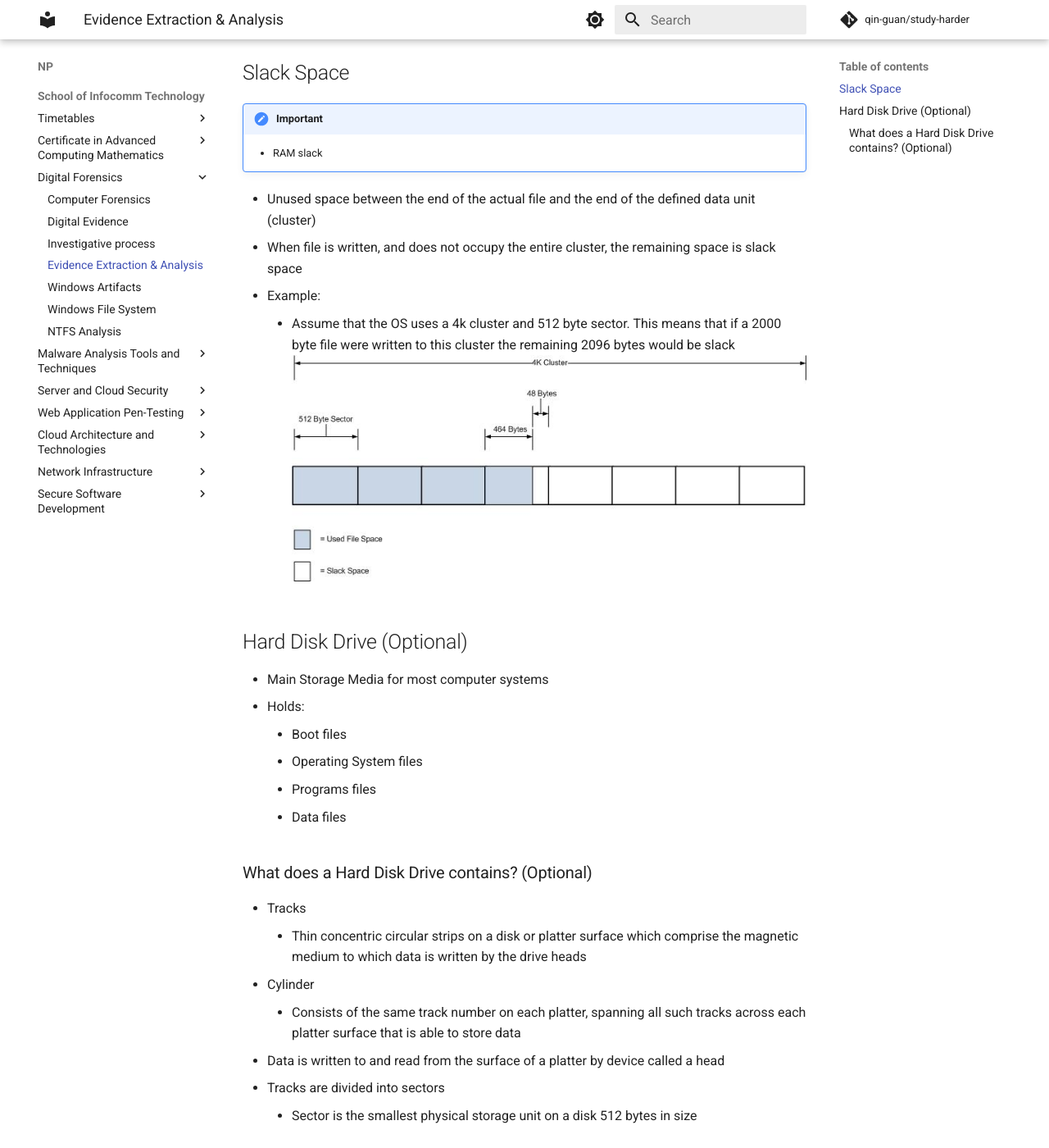
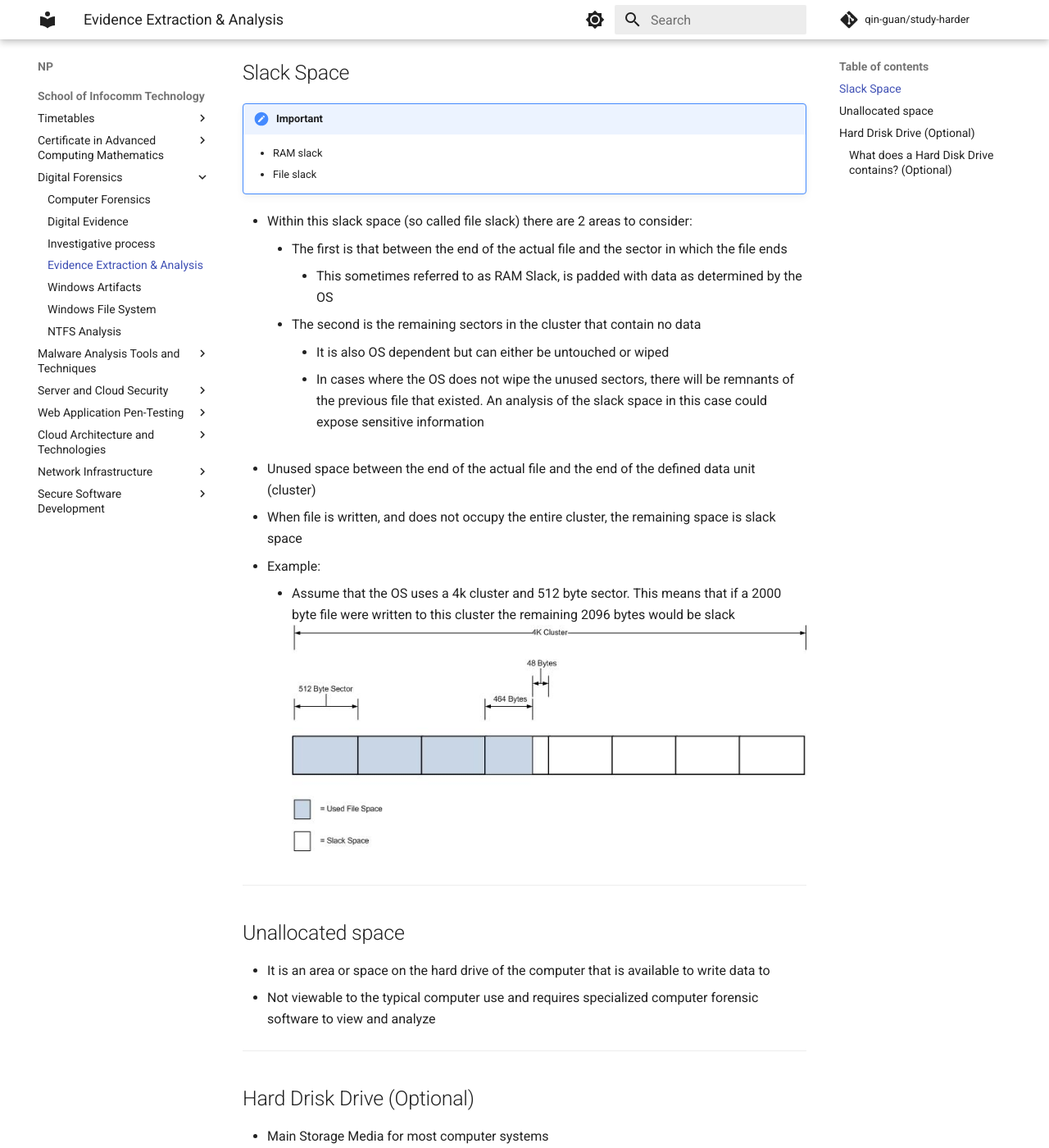
Before and after one commit to qin-guan/study-harder, an MkDocs documentation site: the page built from docs/np/ict/df/3-evidence-extraction-n-analysis.md, in a window 1280 px wide and 1400 px high, scrolled down 281 px. Shown: the whole window at 82% size. Built offline with MkDocs 1.6.1 and Material for MkDocs 9.7.7, drawn with Linux system fonts in a browser that asks for light colours; comment, search, counter and statistics services are not loaded.

Commit message:
Week 3 Evidence Extraction & Analysis - WIP 1.1

```diff
--- a/docs/np/ict/df/3-evidence-extraction-n-analysis.md
+++ b/docs/np/ict/df/3-evidence-extraction-n-analysis.md
@@ -8,6 +8,14 @@
 !!! important
 
     * RAM slack
+    * File slack
+
+- Within this slack space (so called file slack) there are 2 areas to consider:
+  - The first is that between the end of the actual file and the sector in which the file ends
+    - This sometimes referred to as RAM Slack, is padded with data as determined by the OS
+  - The second is the remaining sectors in the cluster that contain no data
+    - It is also OS dependent but can either be untouched or wiped
+    - In cases where the OS does not wipe the unused sectors, there will be remnants of the previous file that existed. An analysis of the slack space in this case could expose sensitive information
 
 - Unused space between the end of the actual file and the end of the defined data unit (cluster)
 - When file is written, and does not occupy the entire cluster, the remaining space is slack space
@@ -15,7 +23,15 @@
   - Assume that the OS uses a 4k cluster and 512 byte sector. This means that if a 2000 byte file were written to this cluster the remaining 2096 bytes would be slack
 ![](3-evidence-extraction-n-analysis-images/3-slack-space-example.png)
 
-## Hard Disk Drive (Optional)
+---
+
+## Unallocated space
+- It is an area or space on the hard drive of the computer that is available to write data to
+- Not viewable to the typical computer use and requires specialized computer forensic software to view and analyze
+
+---
+
+## Hard Drisk Drive (Optional)
 - Main Storage Media for most computer systems
 - Holds:
   - Boot files
```
